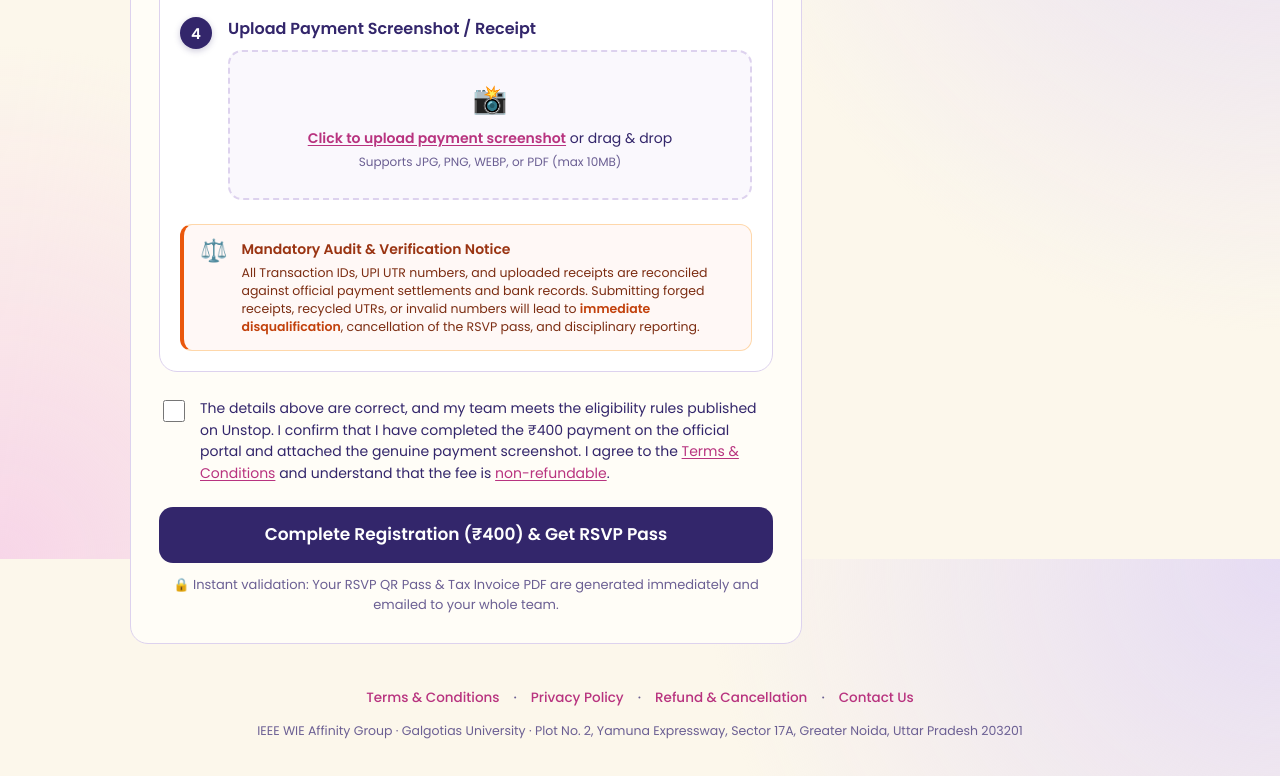
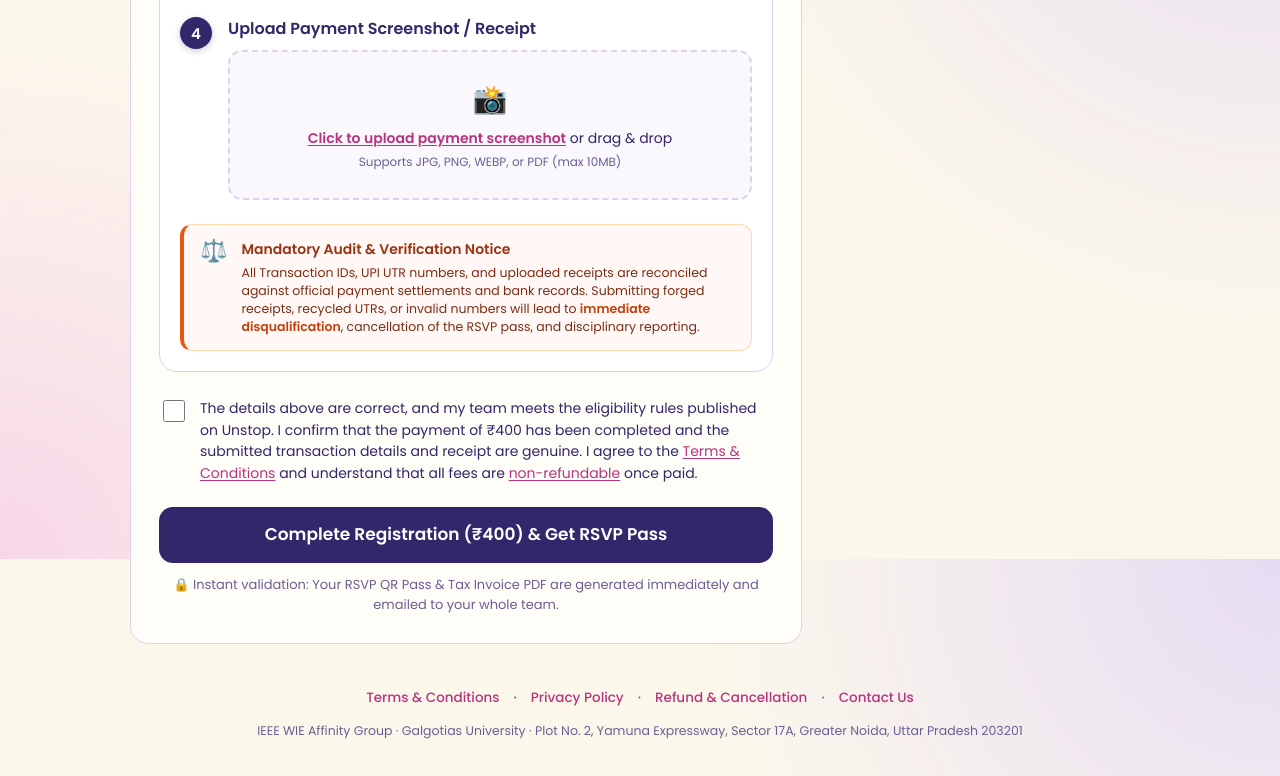
Before and after one commit to Tarunkush0620/HackEarth-Registration, a website: page public/index.html in a window 1280 px wide. Shown: the part 3441-4217 px from the top of the page. Drawn offline with Linux system fonts and the light colour scheme; no server answers.

Commit message:
fix: streamline consent declaration copy for transaction details and receipt verification

```diff
--- a/public/index.html
+++ b/public/index.html
@@ -237,7 +237,7 @@
 
     <label class="consent">
       <input type="checkbox" id="consent">
-      <span>The details above are correct, and my team meets the eligibility rules published on Unstop. I confirm that I have completed the ₹<span class="fee-inline">400</span> payment on the official portal and attached the genuine payment screenshot. I agree to the <a href="/terms.html" data-policy="terms">Terms &amp; Conditions</a> and understand that the fee is <a href="/refunds.html" data-policy="refunds">non-refundable</a>.</span>
+      <span>The details above are correct, and my team meets the eligibility rules published on Unstop. I confirm that the payment of ₹<span class="fee-inline">400</span> has been completed and the submitted transaction details and receipt are genuine. I agree to the <a href="/terms.html" data-policy="terms">Terms &amp; Conditions</a> and understand that all fees are <a href="/refunds.html" data-policy="refunds">non-refundable</a> once paid.</span>
     </label>
     <p class="err" data-err="consent" role="alert"></p>
 
```
